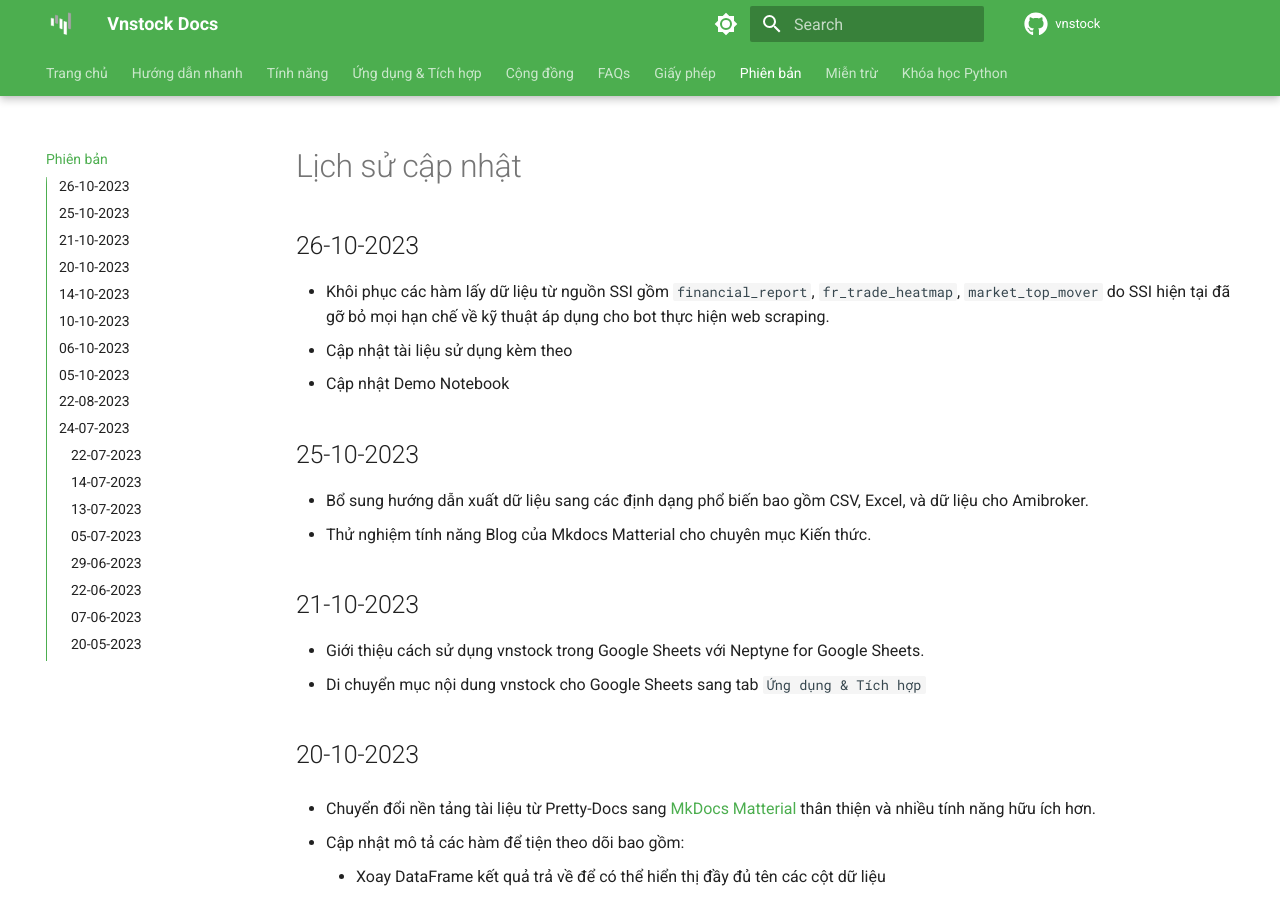
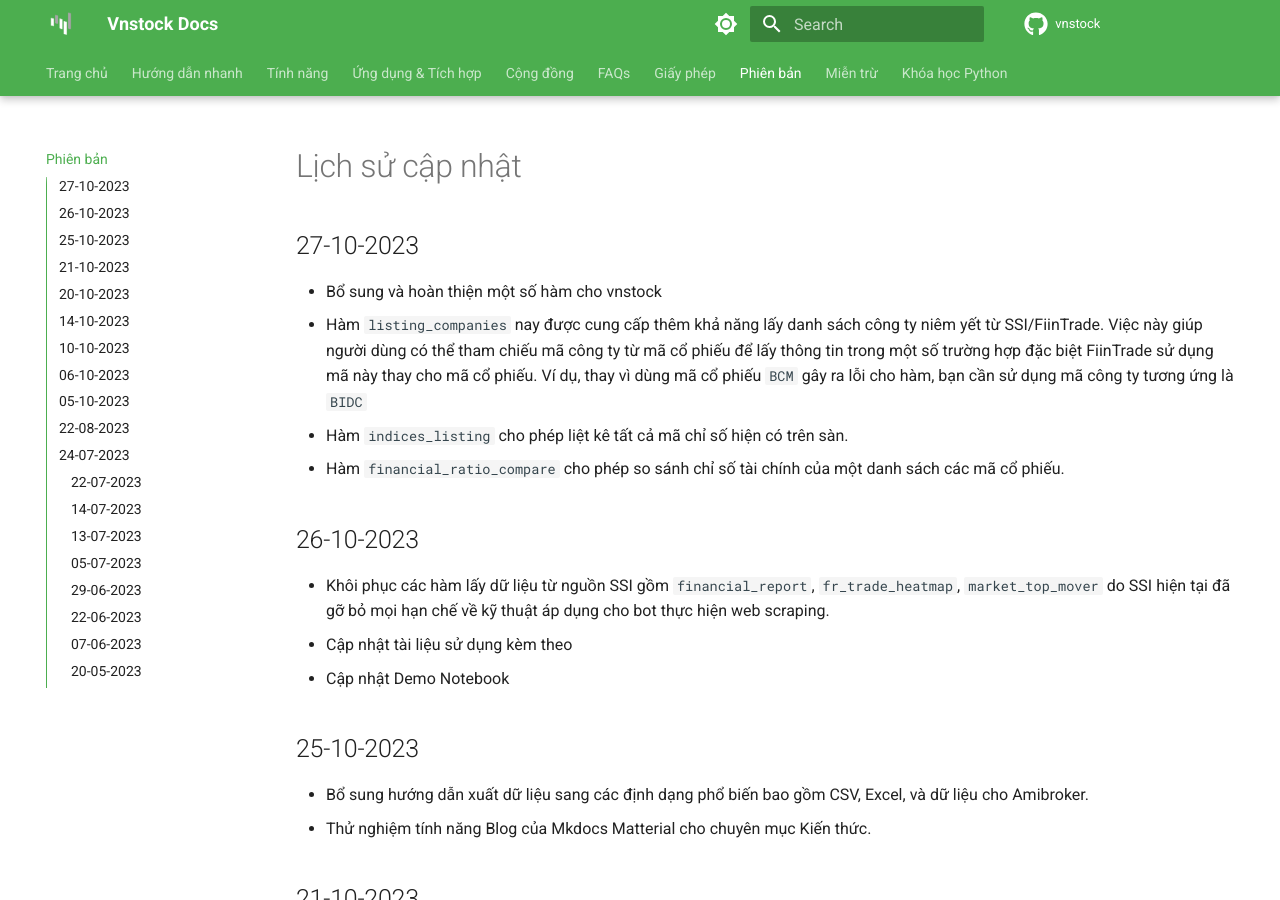
Before and after one commit to thinh-vu/vnstock, an MkDocs documentation site: the page built from docs/docs/changes_log.md, in a window 1280 px wide and 900 px high. Built offline with MkDocs 1.6.1 and Material for MkDocs 9.7.7, drawn with Linux system fonts in a browser that asks for light colours; comment, search, counter and statistics services are not loaded.

Commit message:
Update changes_log.md

```diff
--- a/docs/docs/changes_log.md
+++ b/docs/docs/changes_log.md
@@ -3,6 +3,12 @@ sidebar_position: 7
 ---
 
 # Lịch sử cập nhật
+
+## 27-10-2023
+- Bổ sung và hoàn thiện một số hàm cho vnstock
+  - Hàm `listing_companies` nay được cung cấp thêm khả năng lấy danh sách công ty niêm yết từ SSI/FiinTrade. Việc này giúp người dùng có thể tham chiếu mã công ty từ mã cổ phiếu để lấy thông tin trong một số trường hợp đặc biệt FiinTrade sử dụng mã này thay cho mã cổ phiếu. Ví dụ, thay vì dùng mã cổ phiếu `BCM` gây ra lỗi cho hàm, bạn cần sử dụng mã công ty tương ứng là `BIDC`
+  - Hàm `indices_listing` cho phép liệt kê tất cả mã chỉ số hiện có trên sàn.
+  - Hàm `financial_ratio_compare` cho phép so sánh chỉ số tài chính của một danh sách các mã cổ phiếu.
 
 ## 26-10-2023
 - Khôi phục các hàm lấy dữ liệu từ nguồn SSI gồm `financial_report`, `fr_trade_heatmap`, `market_top_mover` do SSI hiện tại đã gỡ bỏ mọi hạn chế về kỹ thuật áp dụng cho bot thực hiện web scraping.
```
